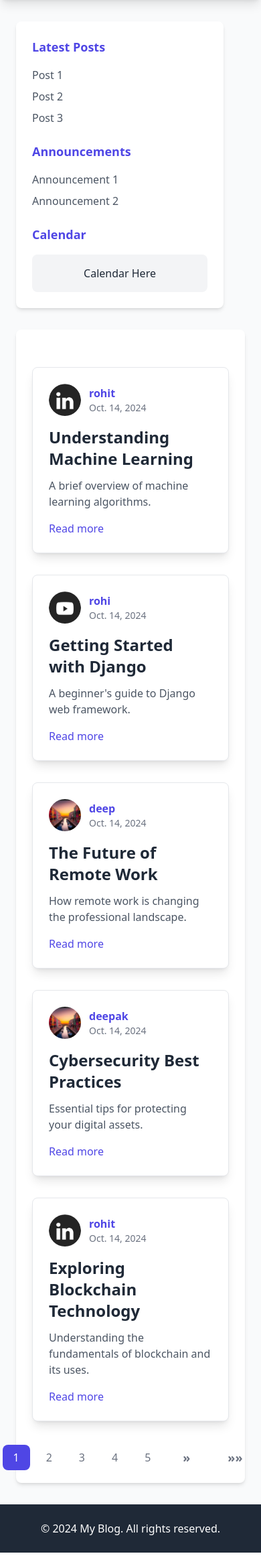
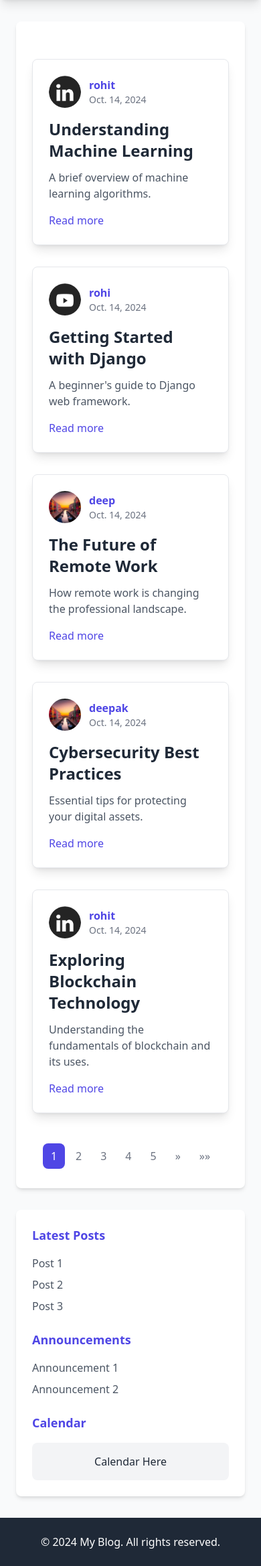
Before and after one commit to deepakbhagatiitr/django-blog, a Django app: page / in a window 390 px wide. Shown: the part 72-2410 px from the top of the page at 67% size. Run offline with Django 5.2, Linux system fonts and the light colour scheme; data comes from the database, SQL or seed files in the repository; both versions use the stored data as it was after the commit; some libraries are stand-ins or nearby versions.

Commit message:
mobile view done

```diff
--- a/templates/base.html
+++ b/templates/base.html
@@ -22,13 +22,13 @@
     </style>
 </head>
 
-<body class="bg-gray-50 text-gray-800">
+<body class="text-gray-800 bg-gray-50">
     <!-- Navbar -->
-    <nav class="bg-white shadow-lg py-4">
+    <nav class="py-4 bg-white shadow-lg">
         <div class="container max-w-[1200px] mx-auto px-6 flex justify-between items-center">
             <!-- Brand Name -->
             <a class="text-2xl font-semibold text-indigo-600 whitespace-nowrap" href="/">Django Blog</a>
-            <button class="lg:hidden p-2 focus:outline-none focus:ring" type="button" aria-label="Toggle navigation"
+            <button class="p-2 lg:hidden focus:outline-none focus:ring" type="button" aria-label="Toggle navigation"
                 onclick="toggleNavbar()">
                 <svg class="w-6 h-6 text-gray-500" fill="none" stroke="currentColor" viewBox="0 0 24 24"
                     xmlns="http://www.w3.org/2000/svg">
@@ -36,29 +36,28 @@
                     </path>
                 </svg>
             </button>
-            <div class="hidden lg:flex ml-5 w-full justify-between items-center" id="navbarNav">
+            <div class="items-center justify-between hidden w-full ml-5 lg:flex" id="navbarNav">
                 <!-- Main navigation links on the left -->
                 <div class="flex space-x-6">
                     <a href="/" class="text-gray-700 hover:text-indigo-500">Home</a>
                     <a href="{% url 'about' %}" class="text-gray-700 hover:text-indigo-500">About</a>
                 </div>
                 <!-- User-specific links on the right -->
-                <div class="flex space-x-4 items-center">
+                <div class="flex items-center space-x-4">
                     {% if user.is_authenticated %}
                     <a href="{% url 'profile' %}" class="text-gray-700 hover:text-indigo-500">Profile</a>
                     <a href="{% url 'create_post' %}" class="text-gray-700 hover:text-indigo-500">New Post</a>
                     <a href="{% url 'logout' %}" class="text-gray-700 hover:text-indigo-500">Logout</a>
                     {% else %}
                     <a href="{% url 'login' %}" class="text-gray-700 hover:text-indigo-500">Login</a>
-                    <a href="{% url 'register' %}"
-                        class="bg-indigo-600 text-white px-4 py-2 rounded hover:bg-indigo-700">Register</a>
+                    <a href="{% url 'register' %}" class="text-gray-700  hover:text-indigo-500">Register</a>
                     {% endif %}
                 </div>
             </div>
         </div>
         <!-- Mobile Navigation -->
-        <div class="lg:hidden px-6" id="mobileNavbar" style="display: none;">
-            <div class="flex flex-col space-y-4 mt-4">
+        <div class="px-6 lg:hidden" id="mobileNavbar" style="display: none;">
+            <div class="flex flex-col mt-4 space-y-4">
                 <a href="/" class="text-gray-700 hover:text-indigo-500">Home</a>
                 <a href="{% url 'about' %}" class="text-gray-700 hover:text-indigo-500">About</a>
                 {% if user.is_authenticated %}
@@ -67,8 +66,7 @@
                 <a href="{% url 'logout' %}" class="text-gray-700 hover:text-indigo-500">Logout</a>
                 {% else %}
                 <a href="{% url 'login' %}" class="text-gray-700 hover:text-indigo-500">Login</a>
-                <a href="{% url 'register' %}"
-                    class="bg-indigo-600 text-white px-4 py-2 rounded hover:bg-indigo-700">Register</a>
+                <a href="{% url 'register' %}" class="text-gray-700  hover:text-indigo-500">Register</a>
                 {% endif %}
             </div>
         </div>
@@ -77,7 +75,7 @@
     <!-- Main Content -->
     <div class="content container max-w-[1200px] mx-auto px-6 py-8 grid grid-cols-1 lg:grid-cols-3 gap-8">
         <!-- Sidebar -->
-        <aside class="col-span-1 bg-white rounded-lg shadow-md p-6 space-y-6">
+        <aside class="order-last p-6 space-y-6 bg-white rounded-lg shadow-md lg:col-span-1 lg:order-none">
             <section>
                 <h2 class="text-lg font-semibold text-indigo-600">Latest Posts</h2>
                 <ul class="mt-4 space-y-2">
@@ -95,17 +93,17 @@
             </section>
             <section>
                 <h2 class="text-lg font-semibold text-indigo-600">Calendar</h2>
-                <div class="mt-4 p-4 bg-gray-100 rounded-lg text-center">Calendar Here</div>
+                <div class="p-4 mt-4 text-center bg-gray-100 rounded-lg">Calendar Here</div>
             </section>
         </aside>
 
         <!-- Content Area -->
-        <main class="col-span-2 bg-white rounded-lg shadow-md p-6">
+        <main class="p-6 bg-white rounded-lg shadow-md lg:col-span-2">
             {% block content %}
             <!-- Content example with author and date in a row -->
-            <div class="mb-6 border-b pb-4">
-                <h1 class="text-3xl font-semibold text-gray-900 mb-2">Post Title</h1>
-                <div class="flex items-center text-sm text-gray-600 space-x-4">
+            <div class="pb-4 mb-6 border-b">
+                <h1 class="mb-2 text-3xl font-semibold text-gray-900">Post Title</h1>
+                <div class="flex items-center space-x-4 text-sm text-gray-600">
                     <span>By <strong>Author Name</strong></span>
                     <span>|</span>
                     <span>Published on <time datetime="2024-10-14">October 14, 2024</time></span>
@@ -113,10 +111,11 @@
             </div>
             {% endblock %}
         </main>
+
     </div>
 
     <!-- Footer -->
-    <footer class="bg-gray-800 text-white py-6">
+    <footer class="py-6 text-white bg-gray-800">
         <div class="container max-w-[1200px] mx-auto text-center">
             <p>© 2024 My Blog. All rights reserved.</p>
         </div>
--- a/templates/home.html
+++ b/templates/home.html
@@ -6,7 +6,7 @@
 {% if messages %}
 <ul class="list-none">
     {% for message in messages %}
-    <li class="bg-green-100 text-green-700 p-3 rounded-md mb-4">{{ message }}</li>
+    <li class="p-3 mb-4 text-green-700 bg-green-100 rounded-md">{{ message }}</li>
     {% endfor %}
 </ul>
 {% endif %}
@@ -15,65 +15,64 @@
     {% if posts %}
     <div class="grid grid-cols-1 gap-8">
         {% for post in posts %}
-        <div class="bg-white shadow-lg border rounded-lg p-6">
+        <div class="p-6 bg-white border rounded-lg shadow-lg">
             <!-- Card header with author image and username -->
             <div class="flex items-center mb-4">
                 {% if post.author.profile.image %}
                 <img src="{{ post.author.profile.image.url }}" alt="{{ post.author.username }}'s Image"
-                    class="rounded-full w-12 h-12 object-cover mr-3">
+                    class="object-cover w-12 h-12 mr-3 rounded-full">
                 {% endif %}
                 <div>
                     <p class="font-semibold">
                         <a href="{% url 'author_posts' post.author.username %}"
                             class="text-indigo-600 hover:underline">{{ post.author.username }}</a>
                     </p>
-                    <p class="text-gray-500 text-sm">{{ post.date }}</p>
+                    <p class="text-sm text-gray-500">{{ post.date }}</p>
                 </div>
             </div>
             <!-- Post content -->
             <h5 class="text-2xl font-bold text-gray-800">{{ post.title }}</h5>
             <p class="mt-3 text-gray-600">{{ post.content|truncatewords:50 }}</p>
-            <a href="{% url 'post_detail' post.id %}" class="text-indigo-600 hover:underline mt-4 block">Read more</a>
+            <a href="{% url 'post_detail' post.id %}" class="block mt-4 text-indigo-600 hover:underline">Read more</a>
         </div>
         {% endfor %}
     </div>
 
     <!-- Pagination Controls -->
-    <nav class="flex justify-center mt-10">
-        <ul class="inline-flex items-center space-x-2">
+    <nav class="flex justify-center p-3 mt-10 overflow-hidden md:p-2">
+        <ul class="flex items-center justify-center space-x-1">
             {% if posts.has_previous %}
             <li>
-                <a class="py-3 px-6 text-gray-600 hover:bg-gray-200 rounded-lg transition duration-200 text-lg"
+                <a class="px-3 py-2 text-gray-600 transition duration-200 rounded-lg hover:bg-gray-200 text-md"
                     href="?page=1" aria-label="First">&laquo;&laquo;</a>
             </li>
 
             <!-- Previous Page Link -->
             <li>
-                <a class="py-3 px-6 text-gray-600 hover:bg-gray-200 rounded-lg transition duration-200 text-lg"
+                <a class="px-3 py-2 text-gray-600 transition duration-200 rounded-lg hover:bg-gray-200 text-md"
                     href="?page={{ posts.previous_page_number }}" aria-label="Previous">&laquo;</a>
             </li>
             {% endif %}
             {% for i in posts.paginator.page_range %}
             {% if posts.number == i %}
             <li>
-                <span class="py-2 px-4 bg-indigo-600 text-white rounded-lg">{{ i }}</span>
+                <span class="px-3 py-2 text-white bg-indigo-600 rounded-lg text-md">{{ i }}</span>
             </li>
             {% else %}
             <li>
-                <a class="py-2 px-4 text-gray-500 hover:bg-gray-100 rounded-lg" href="?page={{ i }}">{{ i }}</a>
+                <a class="px-3 py-2 text-gray-500 rounded-lg hover:bg-gray-100 text-md" href="?page={{ i }}">{{ i }}</a>
             </li>
             {% endif %}
             {% endfor %}
             {% if posts.has_next %}
             <li>
-                <a class="py-3 px-6 text-gray-500 hover:bg-gray-200 rounded-lg text-lg font-semibold transition duration-200"
+                <a class="px-3 py-2 text-gray-500 transition duration-200 rounded-lg hover:bg-gray-200 text-md"
                     href="?page={{ posts.next_page_number }}" aria-label="Next">&raquo;</a>
             </li>
             <li>
-                <a class="py-3 px-6 text-gray-500 hover:bg-gray-200 rounded-lg text-lg font-semibold transition duration-200"
+                <a class="px-3 py-2 text-gray-500 transition duration-200 rounded-lg hover:bg-gray-200 text-md"
                     href="?page={{ posts.paginator.num_pages }}" aria-label="Last">&raquo;&raquo;</a>
             </li>
-
             {% endif %}
         </ul>
     </nav>
--- a/templates/password_reset_done.html
+++ b/templates/password_reset_done.html
@@ -3,7 +3,7 @@
 {% block content %}
 <div class="container mx-auto mt-10 max-w-md">
     <h2 class="text-2xl font-semibold text-gray-800 text-center mb-6">Password Reset Sent</h2>
-    <div class="bg-white shadow-md border rounded-lg p-6">
+    <div class="bg-white  rounded-lg p-6">
         <p class="text-gray-600 text-center">
             An email has been sent with instructions to reset your password.
             Please check your inbox and follow the instructions provided.
--- a/templates/password_reset_form.html
+++ b/templates/password_reset_form.html
@@ -3,7 +3,7 @@
 {% block content %}
 <div class="container mx-auto mt-10 max-w-md">
     <h2 class="text-2xl font-semibold text-gray-800 text-center mb-6">Password Reset</h2>
-    <form method="post" class="bg-white shadow-md border rounded-lg p-6">
+    <form method="post" class="bg-white  rounded-lg p-6">
         {% csrf_token %}
 
         <div class="mb-4">
--- a/templates/post_form.html
+++ b/templates/post_form.html
@@ -4,7 +4,7 @@
 
 {% block content %}
 <div class="container mx-auto mt-10 max-w-[700px]">
-    <h2 class="text-3xl font-semibold text-center text-gray-800">Create a New Blog Post</h2>
+    <h2 class="text-2xl sm:text-3xl font-semibold text-center text-gray-800">Create a New Blog Post</h2>
 
     <div class="bg-white  rounded-lg mt-6 p-6">
         <form method="POST">
--- a/theme/static/css/dist/styles.css
+++ b/theme/static/css/dist/styles.css
@@ -783,28 +783,12 @@ select {
   }
 }
 
-.sr-only {
-  position: absolute;
-  width: 1px;
-  height: 1px;
-  padding: 0;
-  margin: -1px;
-  overflow: hidden;
-  clip: rect(0, 0, 0, 0);
-  white-space: nowrap;
-  border-width: 0;
-}
-
 .static {
   position: static;
 }
 
-.col-span-1 {
-  grid-column: span 1 / span 1;
-}
-
-.col-span-2 {
-  grid-column: span 2 / span 2;
+.order-last {
+  order: 9999;
 }
 
 .mx-auto {
@@ -897,10 +881,6 @@ select {
   display: flex;
 }
 
-.inline-flex {
-  display: inline-flex;
-}
-
 .grid {
   display: grid;
 }
@@ -1011,6 +979,12 @@ select {
 
 .gap-8 {
   gap: 2rem;
+}
+
+.space-x-1 > :not([hidden]) ~ :not([hidden]) {
+  --tw-space-x-reverse: 0;
+  margin-right: calc(0.25rem * var(--tw-space-x-reverse));
+  margin-left: calc(0.25rem * calc(1 - var(--tw-space-x-reverse)));
 }
 
 .space-x-2 > :not([hidden]) ~ :not([hidden]) {
@@ -1055,16 +1029,20 @@ select {
   margin-bottom: calc(1.5rem * var(--tw-space-y-reverse));
 }
 
+.overflow-hidden {
+  overflow: hidden;
+}
+
+.overflow-x-hidden {
+  overflow-x: hidden;
+}
+
 .whitespace-nowrap {
   white-space: nowrap;
 }
 
 .whitespace-pre-line {
   white-space: pre-line;
-}
-
-.rounded {
-  border-radius: 0.25rem;
 }
 
 .rounded-full {
@@ -1216,11 +1189,6 @@ select {
   padding-bottom: 0.5rem;
 }
 
-.py-3 {
-  padding-top: 0.75rem;
-  padding-bottom: 0.75rem;
-}
-
 .py-4 {
   padding-top: 1rem;
   padding-bottom: 1rem;
--- a/theme/static_src/package.json
+++ b/theme/static_src/package.json
@@ -24,5 +24,8 @@
     "postcss-simple-vars": "^7.0.1",
     "rimraf": "^5.0.5",
     "tailwindcss": "^3.4.0"
+  },
+  "dependencies": {
+    "theme": "file:"
   }
 }
```
Also changed, not shown: other parts of theme/static/css/dist/styles.css (+62 -126 lines), templates/login.html (+13 -13 lines), templates/register.html (+18 -18 lines), db.sqlite3, theme/static_src/package-lock.json.
